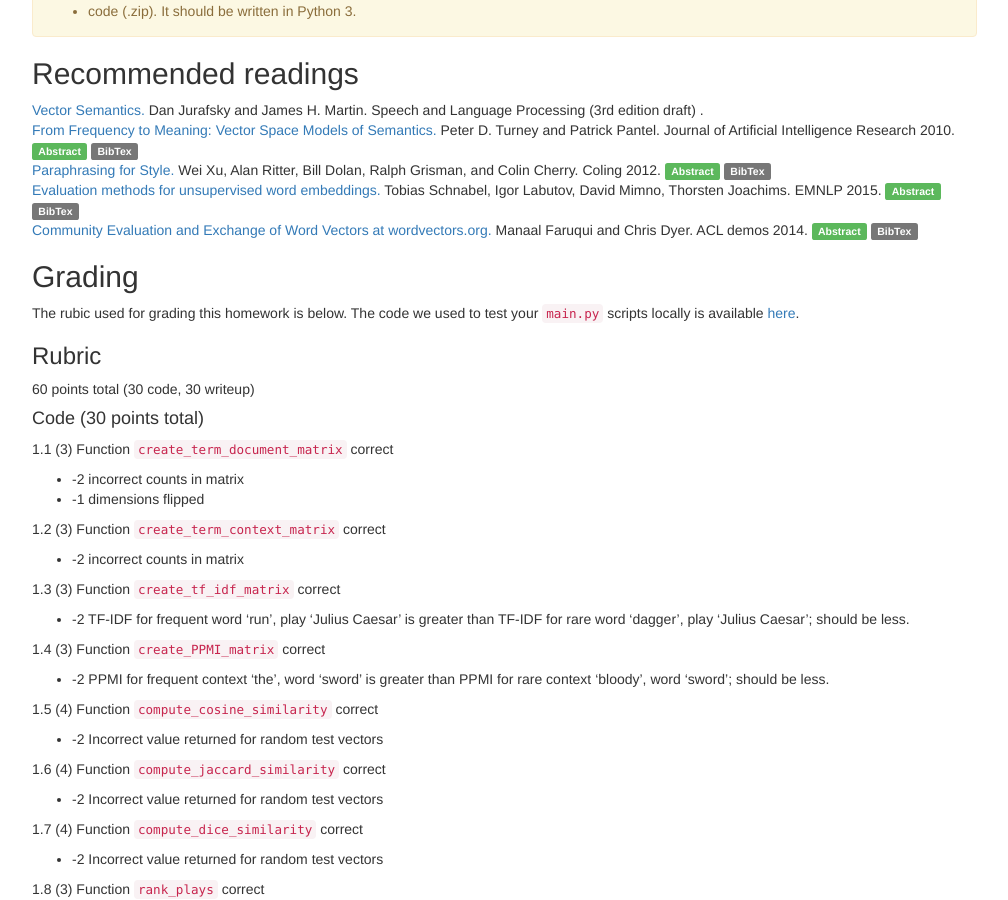
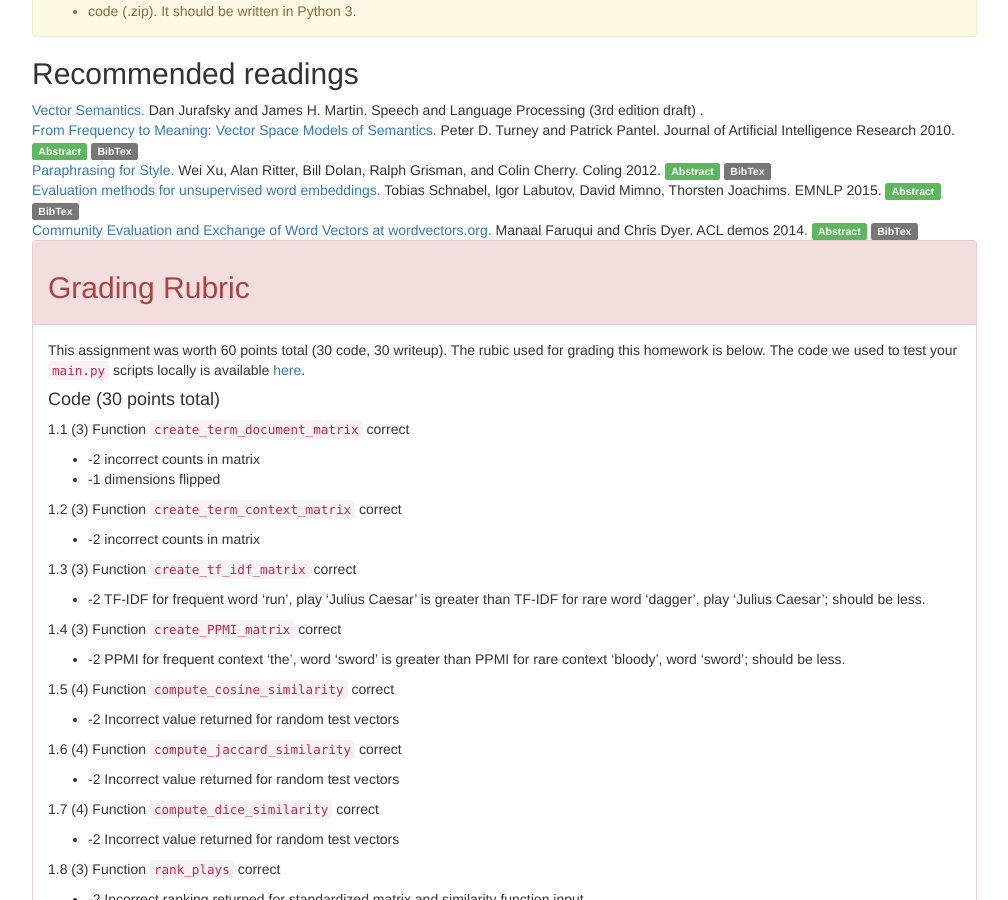
Before and after one commit to computational-linguistics-class/computational-linguistics-class.github.io, a Jekyll site: the page built from assignment3.md, in a window 1280 px wide and 900 px high, scrolled down 4585 px. Shown: the whole window, without its empty margins (233-1241 px from the left). Built offline with Jekyll 4.4.1, drawn with Linux system fonts in a browser that asks for light colours; nearby versions of some CDN libraries; formulas are drawn with MathJax 3; a script that is not in the unit is left out.

Commit message:
Formatting changes

```diff
--- a/assignment3.md
+++ b/assignment3.md
@@ -324,12 +324,14 @@ Here are the deliverables that you will need to submit:
   {% endfor %}
 </table>
 
-## Grading
 
-The rubic used for grading this homework is below. The code we used to test your `main.py` scripts locally is available [here](downloads/hw3/hw3-localtest.py).
+<div class="panel panel-danger">
+<div class="panel-heading" markdown="1">
+## Grading Rubric
+</div>
+<div class="panel-body" markdown="1">
 
-### Rubric
-60 points total (30 code, 30 writeup)
+This assignment was worth 60 points total (30 code, 30 writeup).   The rubic used for grading this homework is below. The code we used to test your `main.py` scripts locally is available [here](downloads/hw3/hw3-localtest.py).
 
 #### Code (30 points total)
 
@@ -394,3 +396,6 @@ The rubic used for grading this homework is below. The code we used to test your
 - +2 Includes analysis of character similarity based on term-character matrix
 - +5 Includes comparison of vector similarity with human judgements
 - +5 Other additional substantive analysis
+
+</div>
+</div>
```
